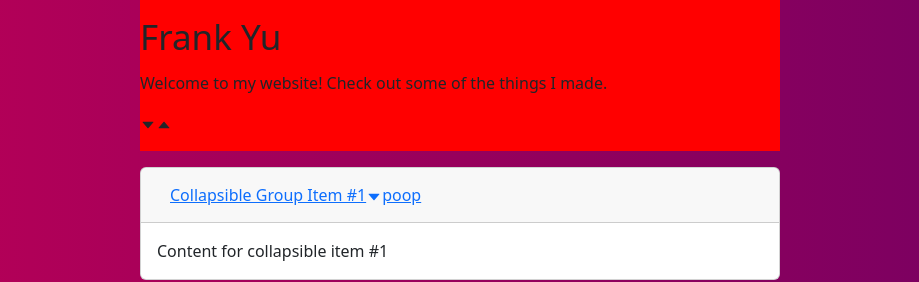
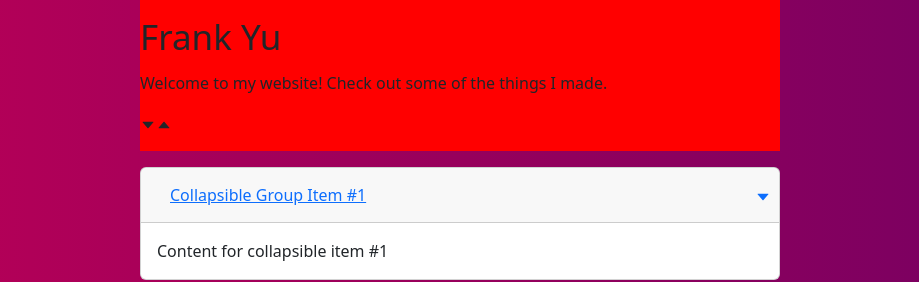
Before and after one commit to frankyu77/my-website, a React (Create React App) app: page / in a window 1280 px wide. Shown: the top 282 px of the page, without its empty margins (180-1099 px from the left). Built offline with nearby package versions, Linux system fonts and the light colour scheme; the HTML template or start-up script is replaced by a standard one.

Commit message:
added arrow on the drop down feature

```diff
--- a/src/App.css
+++ b/src/App.css
@@ -10,4 +10,6 @@
   top: 0;
   z-index: 0;
 
+  min-height: 100%;
+  overflow-y: auto;
 }
--- a/src/components/Dropdown.css
+++ b/src/components/Dropdown.css
@@ -1,4 +1,4 @@
-#accordion{
+#accordion {
     margin-top: 1rem;
 }
 
@@ -11,3 +11,14 @@
     text-align: left;
 
 }
+
+.icon {
+    position: absolute;
+    right: 8px;
+    transition: transform 0.3s ease-in-out;
+    transform-origin: center;
+}
+
+.icon.rotated {
+    transform: translateY(10%) rotate(180deg);
+}
--- a/src/components/Dropdown.jsx
+++ b/src/components/Dropdown.jsx
@@ -1,10 +1,12 @@
-import React, { useEffect } from 'react';
+import React, { useState, useEffect } from 'react';
 import { AiOutlineCaretDown, AiOutlineCaretUp } from "react-icons/ai"
 import 'bootstrap/dist/css/bootstrap.min.css';
 import * as bootstrap from 'bootstrap/dist/js/bootstrap.bundle.min.js';
 import './Dropdown.css'
 
 function Dropdown() {
+    const [isCollapsed, setIsCollapsed] = useState(false);
+
     useEffect(() => {
         const collapseElements = document.querySelectorAll('.collapse');
         collapseElements.forEach((element) => {
@@ -19,11 +21,12 @@ function Dropdown() {
                 const collapseInstance = bootstrap.Collapse.getInstance(targetElement);
 
                 if (collapseInstance) {
+                    setIsCollapsed(!isCollapsed);
                     collapseInstance.toggle();
                 }
             });
         });
-    }, []);
+    }, [isCollapsed]);
 
     return (
         <div id="accordion">
@@ -32,8 +35,10 @@ function Dropdown() {
                     <h5 className="mb-0">
                         <button className="btn btn-link" data-toggle="collapse" data-target="#collapseOne" aria-expanded="true" aria-controls="collapseOne">
                             Collapsible Group Item #1
-                            <AiOutlineCaretDown></AiOutlineCaretDown>
-                            poop
+                            <i className={`icon ${isCollapsed ? 'rotated' : ''}`}>
+                                {isCollapsed ? <AiOutlineCaretUp /> : <AiOutlineCaretDown />}
+                            </i>
+
                         </button>
                     </h5>
                 </div>
```
